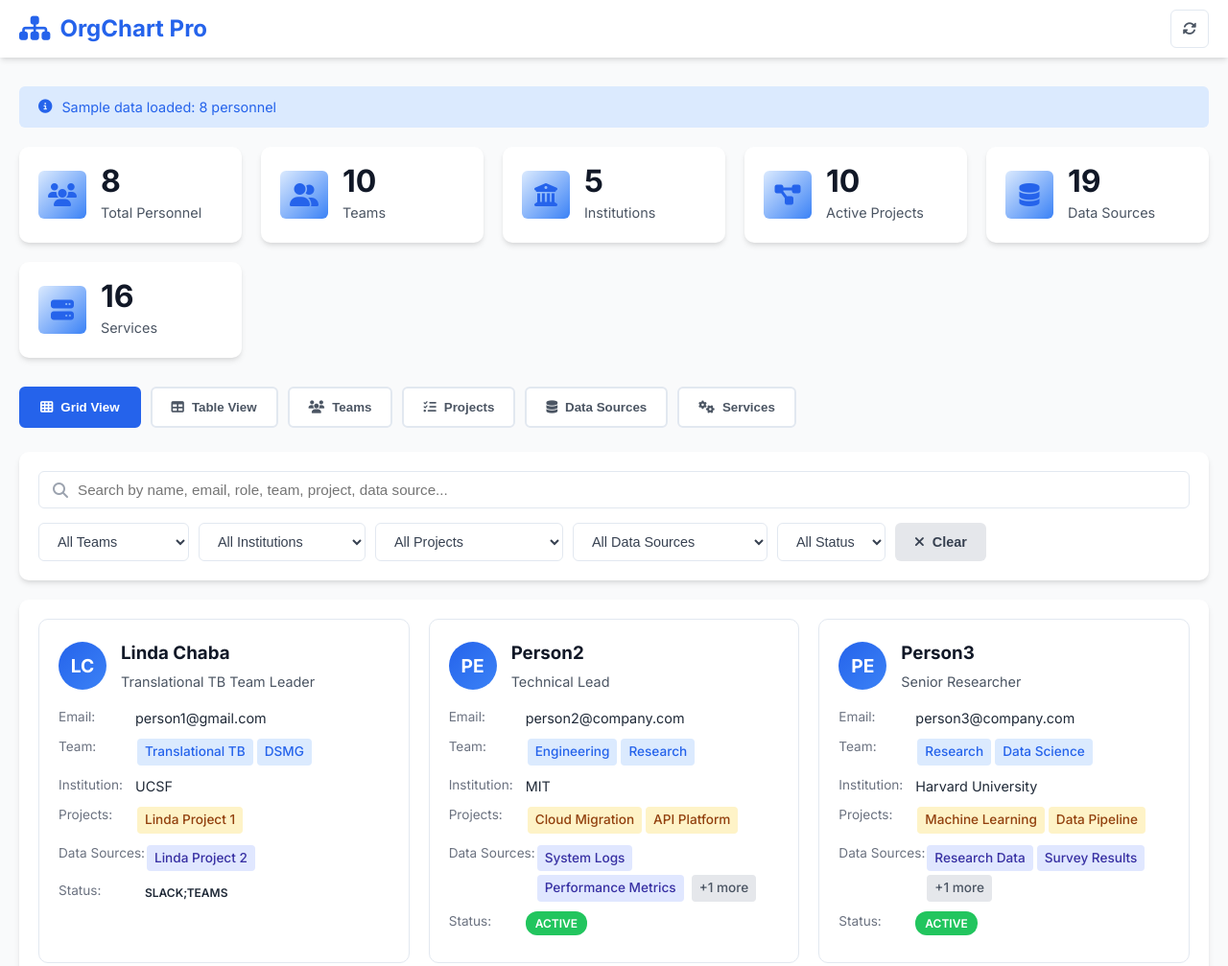
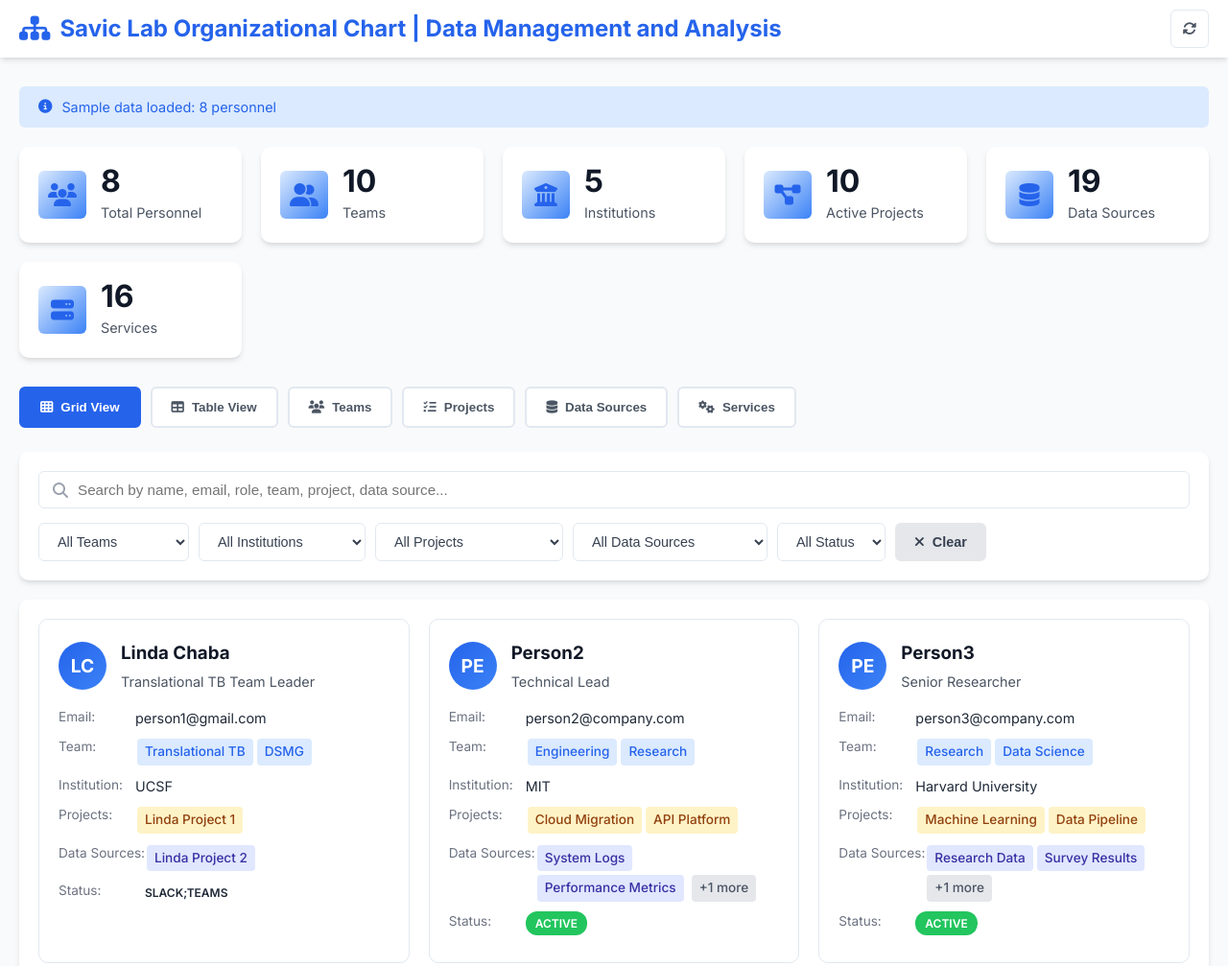
Before and after one commit to griffithfly/griffithfly.github.io, a plain HTML site: page index.html in a window 1280 px wide. Shown: the top 1007 px of the page at 96% size. Drawn offline with Linux system fonts and the light colour scheme; no server answers.

Commit message:
Update index.html

```diff
--- a/index.html
+++ b/index.html
@@ -22,7 +22,7 @@
             <div class="navbar-content">
                 <div class="logo">
                     <i class="fas fa-sitemap"></i>
-                    <span>OrgChart Pro</span>
+                    <span>Savic Lab Organizational Chart | Data Management and Analysis</span>
                 </div>
                 <div class="nav-actions">
                     <button class="btn-icon" id="refreshData" title="Refresh Data">
```
